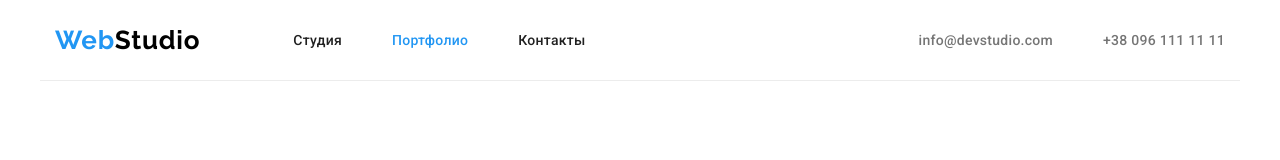
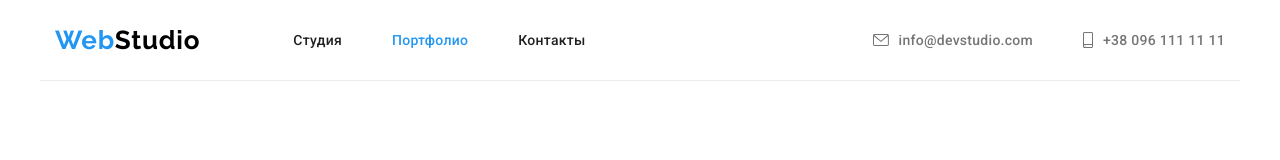
Before and after one commit to OlehScherbak/goit-markup-hw-04, a plain HTML site: page portfolio.html in a window 1280 px wide. Shown: the top 160 px of the page. Drawn offline with Linux system fonts and the light colour scheme.

```diff
--- a/portfolio.html
+++ b/portfolio.html
@@ -35,10 +35,20 @@
 
         <ul class="header-contact-list">
           <li class="item">
-            <a class="nav-link contact-link" href="mailto:info@devstudio.com">info@devstudio.com</a>
+            <a class="nav-link contact-link" href="mailto:info@devstudio.com">
+              <svg class="contact-link-icon" aria-hidden="true">
+                <use href="./images/icons.svg#icon-envelope"></use>
+              </svg>
+              info@devstudio.com</a
+            >
           </li>
           <li class="item">
-            <a class="nav-link contact-link" href="tel:+380961111111">+38 096 111 11 11</a>
+            <a class="nav-link contact-link" href="tel:+380961111111">
+              <svg class="contact-link-icon smartfone" aria-hidden="true">
+                <use href="./images/icons.svg#icon-smartphone"></use>
+              </svg>
+              +38 096 111 11 11</a
+            >
           </li>
         </ul>
       </div>
```
